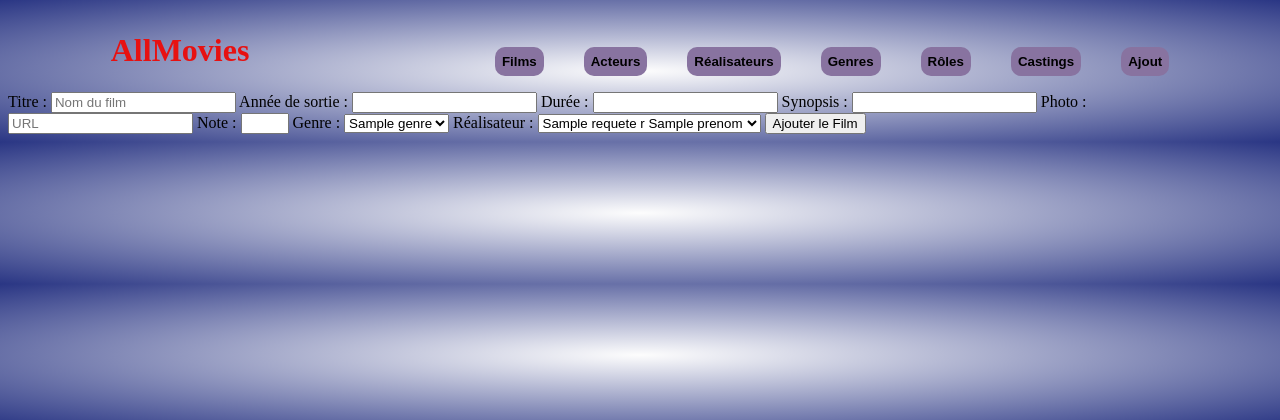
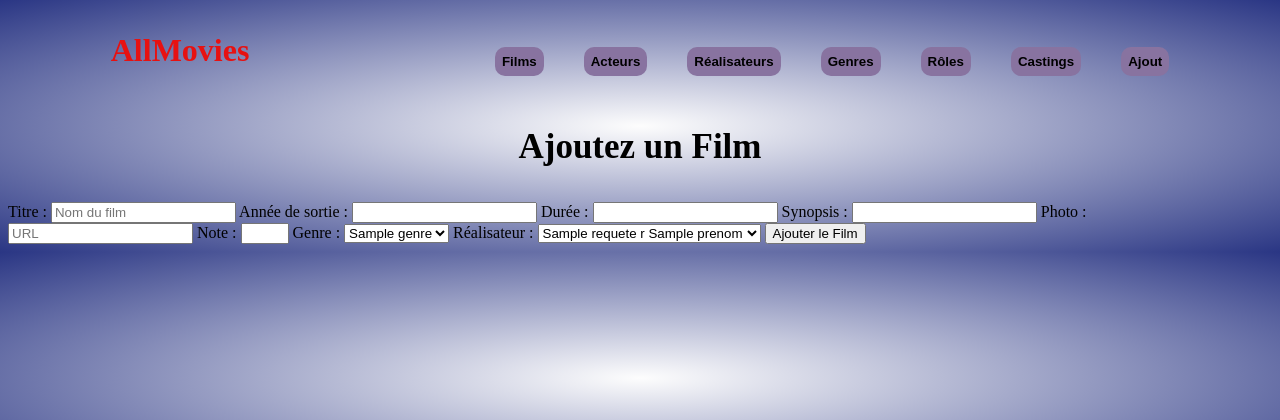
Before and after one commit to derdeche/MVC_Cinema, a PHP site: template view/ajoutFilm.php in a window 1280 px wide. Shown: the top 420 px of the page. Run offline with PHP 8.4, Linux system fonts and the light colour scheme; the template is opened without the code that fills it: most values are stand-ins (such as "Sample title", 1, 10 or a date in 2020); some libraries are stand-ins or nearby versions.

Commit message:
add titre formulaire

```diff
--- a/view/ajoutFilm.php
+++ b/view/ajoutFilm.php
@@ -1,6 +1,6 @@
 <?php
 ob_start();?>
-
+<p class= "titre"><strong>Ajoutez un Film</strong></p>
 <form action="index.php?action=ajoutFilm" method="post">
 
     <label >Titre :</label>
```
